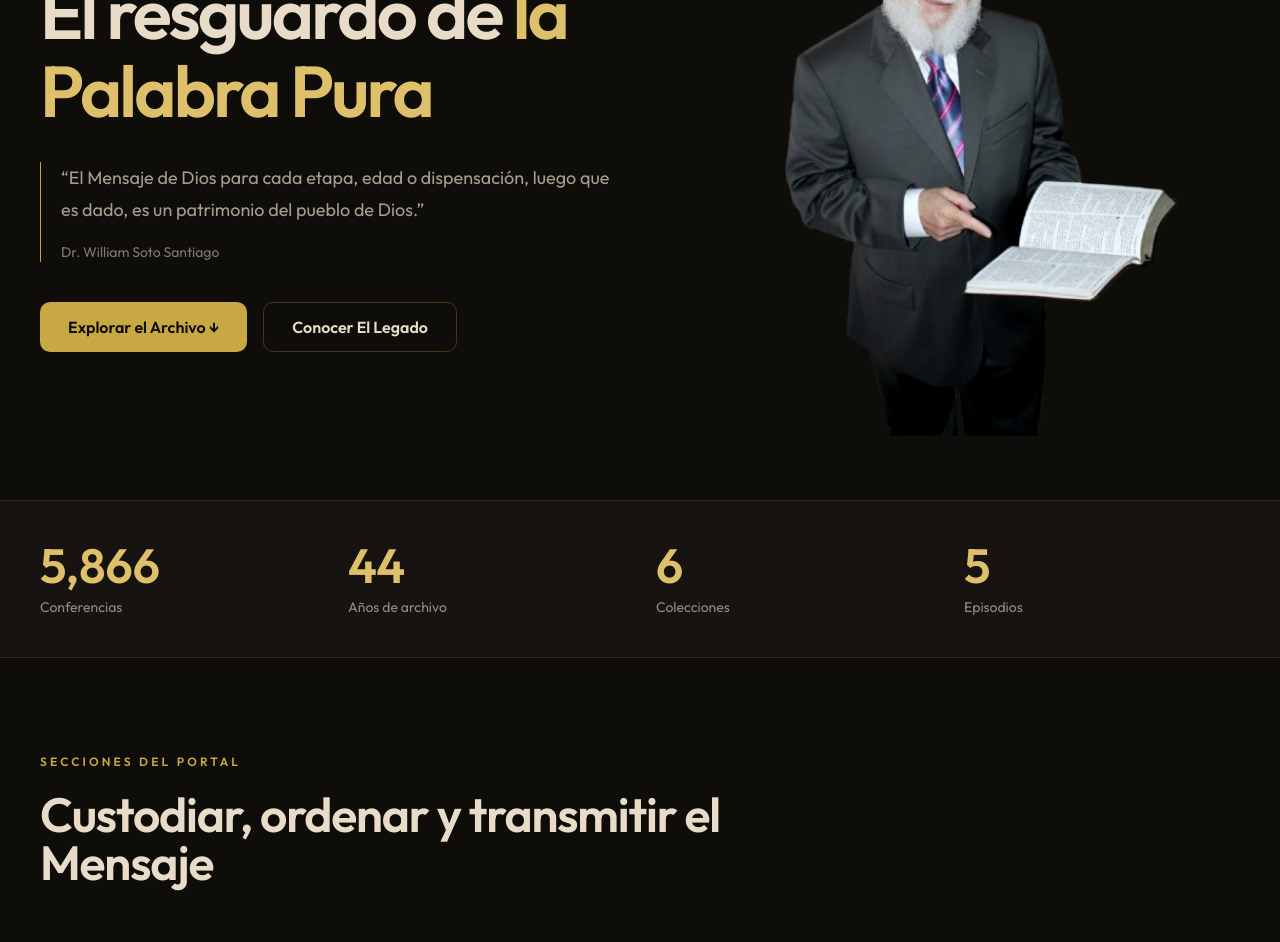
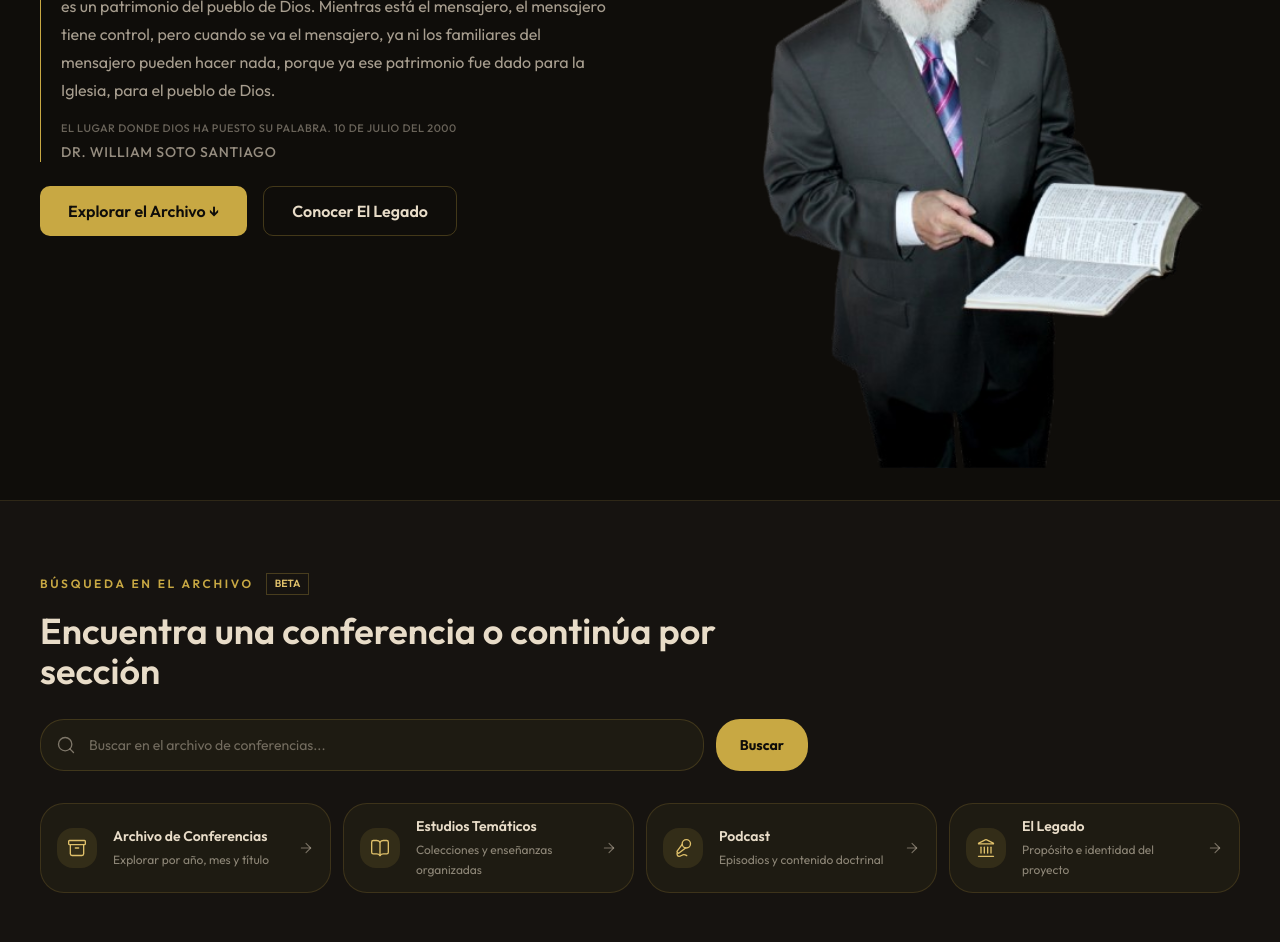
Before and after one commit to Asdru58/Legado-Patrimonial-wss, a Next.js app: page /inicio in a window 1280 px wide. Shown: the part 300-1242 px from the top of the page. Built offline with nearby package versions, Linux system fonts and the light colour scheme.

Commit message:
refactor(portal): consolidar portada, navegación y buscador compartido

```diff
--- a/src/app/(portal)/archivo/page.tsx
+++ b/src/app/(portal)/archivo/page.tsx
@@ -5,10 +5,9 @@
 // con buscador global y enlace a conferencias sin fecha
 // =========================================================
 
-import { Suspense } from 'react'
 import { getConferenciasPorAnio } from '@/lib/services/conferences'
+import { HeroSearch } from '@/components/hero/HeroSearch'
 import { DecadaGrid } from './DecadaGrid'
-import { SearchBar } from './SearchBar'
 
 export default async function ArchivoPage() {
   const { anios, sinFecha } = await getConferenciasPorAnio()
@@ -39,9 +38,9 @@ export default async function ArchivoPage() {
           desde 1974 hasta 2018.
         </p>
 
-        <Suspense fallback={null}>
-          <SearchBar />
-        </Suspense>
+        <div className="mt-6 max-w-2xl">
+          <HeroSearch />
+        </div>
       </div>
 
       {/* ============================================
--- a/src/app/(portal)/inicio/page.tsx
+++ b/src/app/(portal)/inicio/page.tsx
@@ -1,4 +1,5 @@
 import Link from "next/link";
+import { ArchiveEntry } from "@/components/hero/ArchiveEntry";
 import { DashboardGrid, HeroSection } from "@/components/ui";
 
 const stats = [
@@ -12,6 +13,7 @@ export default function Home() {
   return (
     <div className="min-h-screen bg-[#0F0D0A]">
       <HeroSection />
+      <ArchiveEntry />
 
       <section
         aria-labelledby="stats-title"
--- /dev/null
+++ b/src/components/hero/ArchiveEntry.tsx
@@ -0,0 +1,71 @@
+import { Archive, BookOpen, Landmark, Mic2 } from 'lucide-react'
+
+import { HeroSearch } from './HeroSearch'
+import { QuickAccessButton } from './QuickAccessButton'
+
+const quickAccessItems = [
+  {
+    href: '/archivo',
+    icon: Archive,
+    label: 'Archivo de Conferencias',
+    sublabel: 'Explorar por año, mes y título',
+  },
+  {
+    href: '/estudios',
+    icon: BookOpen,
+    label: 'Estudios Temáticos',
+    sublabel: 'Colecciones y enseñanzas organizadas',
+  },
+  {
+    href: '/podcast',
+    icon: Mic2,
+    label: 'Podcast',
+    sublabel: 'Episodios y contenido doctrinal',
+  },
+  {
+    href: '/el-legado',
+    icon: Landmark,
+    label: 'El Legado',
+    sublabel: 'Propósito e identidad del proyecto',
+  },
+] as const
+
+export function ArchiveEntry() {
+  return (
+    <section
+      id="explorar-archivo"
+      aria-labelledby="archive-entry-title"
+      className="scroll-mt-20 border-y border-[rgba(200,168,67,0.14)] bg-[#161310] px-6 py-14 md:px-10 md:py-18"
+    >
+      <div className="mx-auto max-w-7xl">
+        <div className="max-w-3xl">
+          <div className="flex items-center gap-3">
+            <p className="text-xs font-semibold uppercase tracking-[0.22em] text-[#C8A843]">
+              Búsqueda en el archivo
+            </p>
+            <span className="border border-[rgba(200,168,67,0.28)] px-2 py-0.5 text-[0.65rem] font-semibold uppercase text-[#DFC06A]">
+              Beta
+            </span>
+          </div>
+          <h2
+            id="archive-entry-title"
+            className="mt-4 font-serif text-3xl font-semibold text-[#E8DCC8] md:text-4xl"
+          >
+            Encuentra una conferencia o continúa por sección
+          </h2>
+          <div className="mt-7">
+            <HeroSearch />
+          </div>
+        </div>
+
+        <nav aria-label="Accesos rápidos" className="mt-8">
+          <div className="grid grid-cols-1 gap-3 sm:grid-cols-2 lg:grid-cols-4">
+            {quickAccessItems.map((item) => (
+              <QuickAccessButton key={item.href} {...item} />
+            ))}
+          </div>
+        </nav>
+      </div>
+    </section>
+  )
+}
--- a/src/components/layout/Navbar.tsx
+++ b/src/components/layout/Navbar.tsx
@@ -149,7 +149,7 @@ export function Navbar() {
         <nav className="fixed inset-x-0 top-0 z-50 border-b border-[rgba(200,170,100,0.1)] bg-[rgba(15,13,10,0.95)] backdrop-blur-sm motion-reduce:bg-[rgba(15,13,10,0.98)] motion-reduce:backdrop-blur-none md:bg-[rgba(15,13,10,0.88)] md:backdrop-blur-xl">
             <div className="mx-auto flex max-w-7xl items-center justify-between px-5 py-3.5 md:px-10">
                 <Link
-                    href="/"
+                    href="/inicio"
                     className="flex items-center gap-3 rounded-md transition-transform duration-150 active:translate-y-px focus-visible:outline focus-visible:outline-2 focus-visible:outline-offset-2 focus-visible:outline-[#DFC06A]"
                     aria-label="Legado Patrimonial, el Séptimo Sello"
                 >
@@ -221,7 +221,7 @@ export function Navbar() {
                     >
                         <div className="mb-8 flex items-center justify-between">
                             <Link
-                                href="/"
+                                href="/inicio"
                                 className="flex items-center gap-3 rounded-md transition-transform duration-150 active:translate-y-px focus-visible:outline focus-visible:outline-2 focus-visible:outline-offset-2 focus-visible:outline-[#DFC06A]"
                                 aria-label="Legado Patrimonial, el Séptimo Sello"
                             >
--- a/src/components/ui/HeroSection.tsx
+++ b/src/components/ui/HeroSection.tsx
@@ -5,17 +5,10 @@ export default function HeroSection() {
     return (
         <section
             aria-labelledby="hero-title"
-            className="relative flex min-h-[calc(100svh-4rem)] overflow-hidden bg-[#0F0D0A]"
+            className="relative flex overflow-hidden bg-[#0F0D0A] lg:min-h-[calc(100svh-4rem)]"
         >
-            <div className="mx-auto grid w-full max-w-7xl items-center gap-10 px-6 py-12 md:px-10 lg:grid-cols-[minmax(0,1fr)_minmax(380px,0.86fr)] lg:py-16">
-                <div className="z-10 max-w-2xl">
-                    <div className="mb-7 inline-flex items-center gap-2 border border-[rgba(200,168,67,0.24)] px-4 py-2 text-xs font-medium uppercase tracking-[0.22em] text-[#DFC06A]">
-                        <span aria-hidden="true" className="text-[0.7rem] text-[#C8A843]">
-                            ✦
-                        </span>
-                        <span>Archivo Patrimonial Digital</span>
-                    </div>
-
+            <div className="mx-auto grid w-full max-w-7xl items-center px-6 pb-10 pt-8 md:px-10 lg:grid-cols-[minmax(0,1fr)_minmax(380px,0.86fr)] lg:grid-rows-[auto_1fr] lg:gap-x-10 lg:gap-y-0 lg:pb-8 lg:pt-6">
+                <div className="z-10 max-w-2xl lg:col-start-1 lg:row-start-1 lg:self-start">
                     <h1
                         id="hero-title"
                         className="font-serif text-5xl font-semibold leading-[1.08] tracking-[-0.04em] text-[#E8DCC8] sm:text-6xl lg:text-7xl"
@@ -23,34 +16,9 @@ export default function HeroSection() {
                         El resguardo de{" "}
                         <em className="not-italic text-[#DFC06A]">la Palabra Pura</em>
                     </h1>
-
-                    <blockquote className="mt-8 max-w-xl border-l border-[#C8A843] pl-5">
-                        <p className="text-base leading-8 text-[rgba(232,220,200,0.7)] md:text-lg">
-                            &ldquo;El Mensaje de Dios para cada etapa, edad o dispensación, luego que es
-                            dado, es un patrimonio del pueblo de Dios.&rdquo;
-                        </p>
-                        <cite className="mt-4 block text-sm not-italic text-[rgba(232,220,200,0.52)]">
-                            Dr. William Soto Santiago
-                        </cite>
-                    </blockquote>
-
-                    <div className="mt-10 flex flex-wrap gap-4">
-                        <Link
-                            href="/archivo"
-                            className="inline-flex min-h-[48px] items-center rounded-md bg-[#C8A843] px-7 py-3 font-semibold text-[#0F0D0A] transition-colors duration-200 hover:bg-[#DFC06A] active:translate-y-px focus-visible:outline focus-visible:outline-2 focus-visible:outline-offset-2 focus-visible:outline-[#DFC06A]"
-                        >
-                            Explorar el Archivo ↓
-                        </Link>
-                        <Link
-                            href="/el-legado"
-                            className="inline-flex min-h-[48px] items-center rounded-md border border-[rgba(200,168,67,0.28)] px-7 py-3 font-semibold text-[#E8DCC8] transition-colors duration-200 hover:border-[#C8A843] hover:text-[#DFC06A] active:translate-y-px focus-visible:outline focus-visible:outline-2 focus-visible:outline-offset-2 focus-visible:outline-[#DFC06A]"
-                        >
-                            Conocer El Legado
-                        </Link>
-                    </div>
                 </div>
 
-                <div className="relative min-h-[360px] w-full self-end sm:min-h-[440px] lg:h-full lg:min-h-[560px]">
+                <div className="relative mx-auto mt-6 h-[min(48svh,370px)] min-h-[320px] w-full max-w-[420px] self-end sm:h-[440px] sm:min-h-[440px] lg:col-start-2 lg:row-span-2 lg:row-start-1 lg:mt-0 lg:h-full lg:min-h-[560px] lg:max-w-none">
                     <Image
                         src="/images/hero-dr-william.png"
                         alt="Dr. William Soto Santiago sosteniendo la Biblia"
@@ -61,6 +29,41 @@ export default function HeroSection() {
                         className="object-contain object-bottom"
                     />
                 </div>
+
+                <div className="z-10 max-w-2xl lg:col-start-1 lg:row-start-2 lg:self-start">
+                    <blockquote className="mt-6 max-w-xl border-l border-[#C8A843] pl-5 lg:mt-5">
+                        <p className="text-[0.95rem] leading-7 text-[rgba(232,220,200,0.7)] md:text-base md:leading-7 2xl:text-lg 2xl:leading-8">
+                            …el Mensaje de Dios para cada etapa, edad o dispensación, luego que es
+                            dado, es un patrimonio del pueblo de Dios. Mientras está el mensajero, el
+                            mensajero tiene control, pero cuando se va el mensajero, ya ni los
+                            familiares del mensajero pueden hacer nada, porque ya ese patrimonio fue
+                            dado para la Iglesia, para el pueblo de Dios.
+                        </p>
+                        <cite className="mt-3 block not-italic lg:mt-4">
+                            <span className="block text-[0.68rem] font-medium uppercase leading-4 tracking-[0.05em] text-[rgba(232,220,200,0.42)]">
+                                El lugar donde Dios ha puesto su palabra. 10 de julio del 2000
+                            </span>
+                            <span className="mt-1.5 block text-sm font-medium uppercase tracking-[0.05em] text-[rgba(232,220,200,0.62)]">
+                                Dr. William Soto Santiago
+                            </span>
+                        </cite>
+                    </blockquote>
+
+                    <div className="mt-7 flex flex-col gap-3 sm:flex-row lg:mt-6 lg:flex-wrap lg:gap-4">
+                        <Link
+                            href="#explorar-archivo"
+                            className="inline-flex min-h-[48px] w-full items-center justify-center rounded-md bg-[#C8A843] px-7 py-3 text-center font-semibold text-[#0F0D0A] transition-colors duration-200 hover:bg-[#DFC06A] active:translate-y-px focus-visible:outline focus-visible:outline-2 focus-visible:outline-offset-2 focus-visible:outline-[#DFC06A] sm:w-auto"
+                        >
+                            Explorar el Archivo ↓
+                        </Link>
+                        <Link
+                            href="/el-legado"
+                            className="inline-flex min-h-[48px] w-full items-center justify-center rounded-md border border-[rgba(200,168,67,0.28)] px-7 py-3 text-center font-semibold text-[#E8DCC8] transition-colors duration-200 hover:border-[#C8A843] hover:text-[#DFC06A] active:translate-y-px focus-visible:outline focus-visible:outline-2 focus-visible:outline-offset-2 focus-visible:outline-[#DFC06A] sm:w-auto"
+                        >
+                            Conocer El Legado
+                        </Link>
+                    </div>
+                </div>
             </div>
         </section>
     );
```
Also changed, not shown: src/app/(portal)/archivo/SearchBar.tsx (deleted, +0 -114 lines), src/app/(portal)/archivo/error.tsx (+22 -4 lines), src/components/hero/Hero.tsx (+4 -7 lines).
